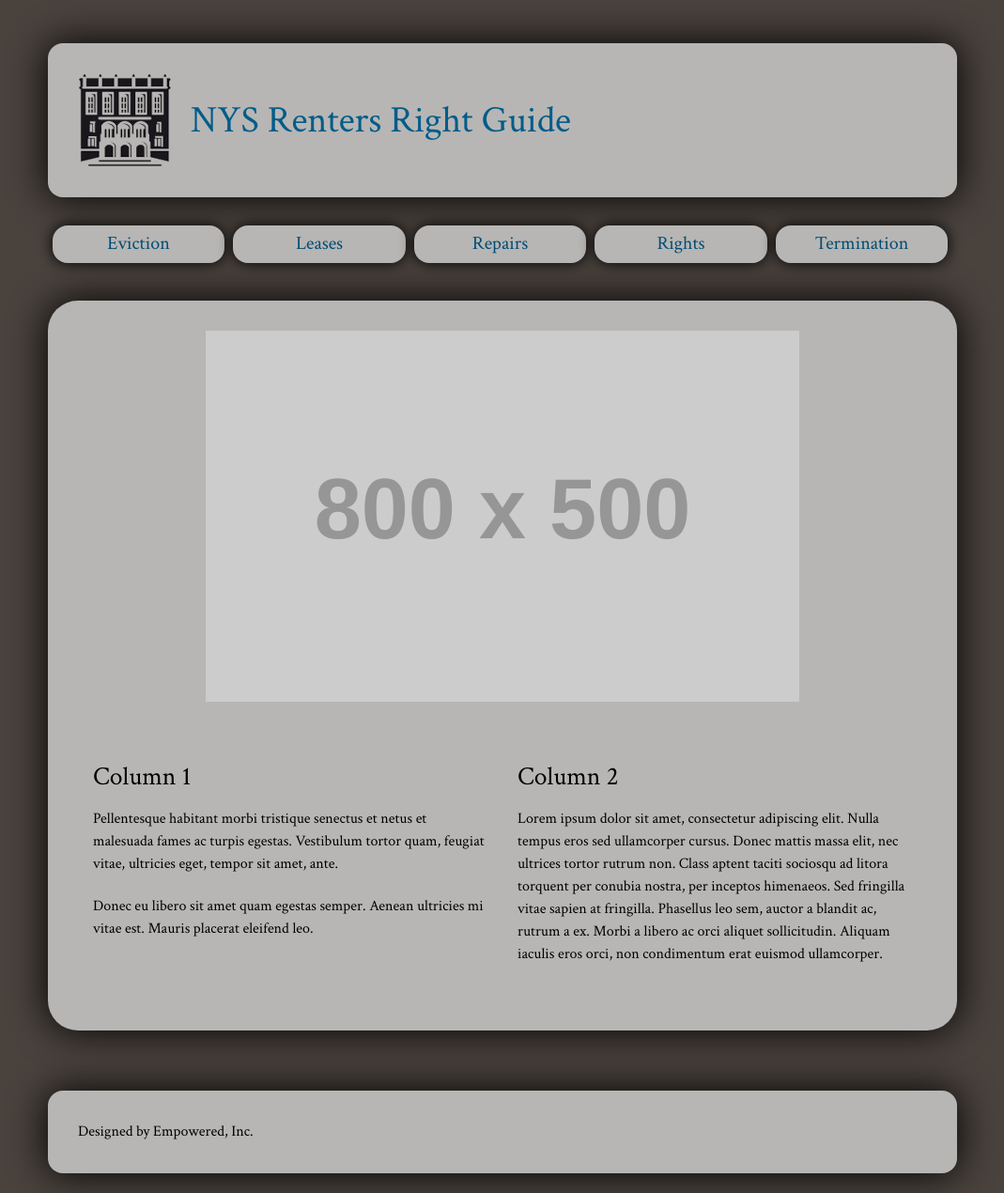
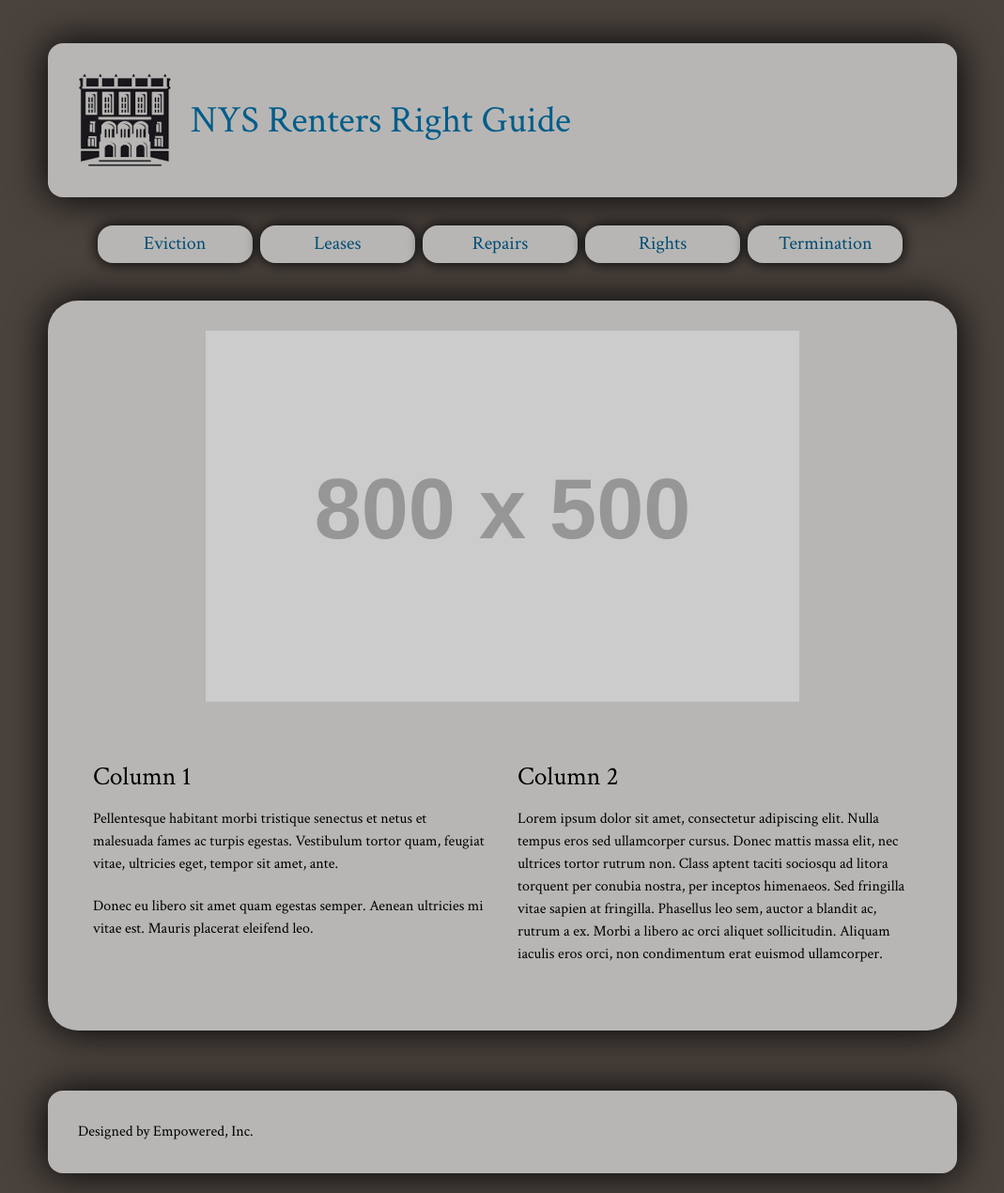
Before and after one commit to iinf362/team2, a Jekyll site: the page built from index.html, in a window 1280 px wide. Shown: the whole page at 94% size, without its empty margins (105-1174 px from the left). Built offline with Jekyll 4.4.1, drawn with Linux system fonts in a browser that asks for light colours.

Commit message:
Update style.css

```diff
--- a/css/style.css
+++ b/css/style.css
@@ -81,7 +81,7 @@
 	margin: 0 auto;
 }
 
-@media (min-width:560px) {
+@media (min-width:700px) {
 	.logo{
 		float: left;
 	}
@@ -132,7 +132,7 @@
 @media (min-width:800px) {
 	.nav li {
 		display: inline-block;
-		width: 19%;
+		width: 17%;
 		margin-right: 5px;
 	}
 }
```
